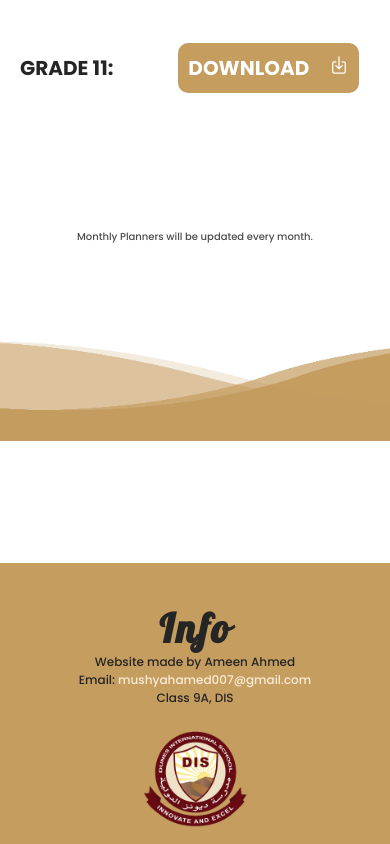
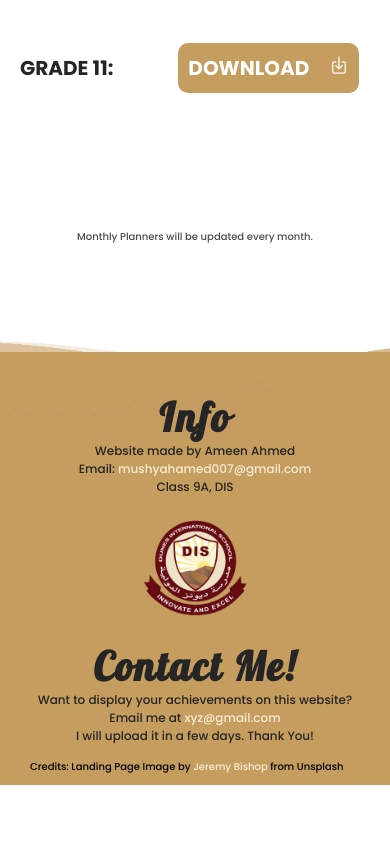
Before and after one commit to DoodleManPro/ameen_9-12_website, a plain HTML site: page index.html in a window 390 px wide. Shown: the part 11156-12000 px from the top of the page. After the commit the page ends 11941 px from the top, so only its background shows below. Drawn offline with nearby package versions, Linux system fonts and the light colour scheme; a web font is replaced by a local one.

Commit message:
Update styles.css

```diff
--- a/styles.css
+++ b/styles.css
@@ -1013,6 +1013,16 @@ footer {
         display: none;
     }
 }
+@media (max-width: 1315px) {
+    .whole-footer {
+        min-height: 65vh;
+    }
+}
+@media (max-width: 1012px) {
+    .whole-footer {
+        min-height: 55vh;
+    }
+}
 
 
 
```
